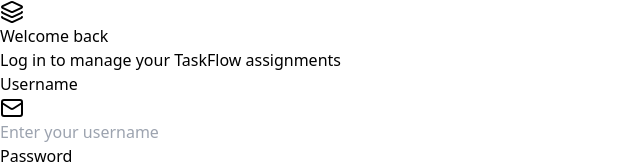
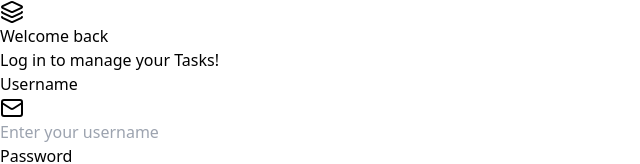
Before and after one commit to Harsh-p15/AIPowered_Taskmanager, a React (Vite) app in the folder task-manager-frontend/: page /login in a window 1280 px wide. Shown: the top 164 px of the page, without its empty margins (0-640 px from the left). Built offline with nearby package versions, Linux system fonts and the light colour scheme.

Commit message:
fixed a typo

```diff
--- a/task-manager-frontend/src/Login.jsx
+++ b/task-manager-frontend/src/Login.jsx
@@ -43,7 +43,7 @@
             <Layers className="w-8 h-8" />
           </div>
           <h1 className="text-2xl font-bold text-slate-900 tracking-tight">Welcome back</h1>
-          <p className="text-sm text-slate-500">Log in to manage your TaskFlow assignments</p>
+          <p className="text-sm text-slate-500">Log in to manage your Tasks!</p>
         </div>
 
         {/* Error Alert */}
```
